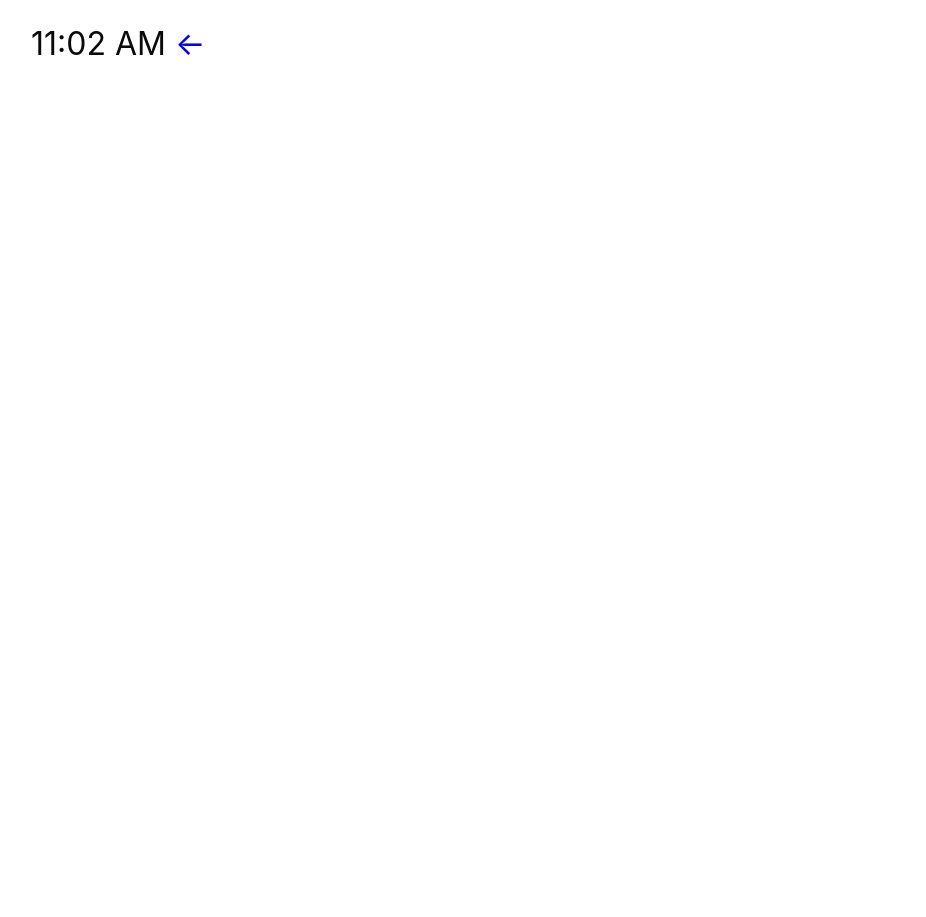
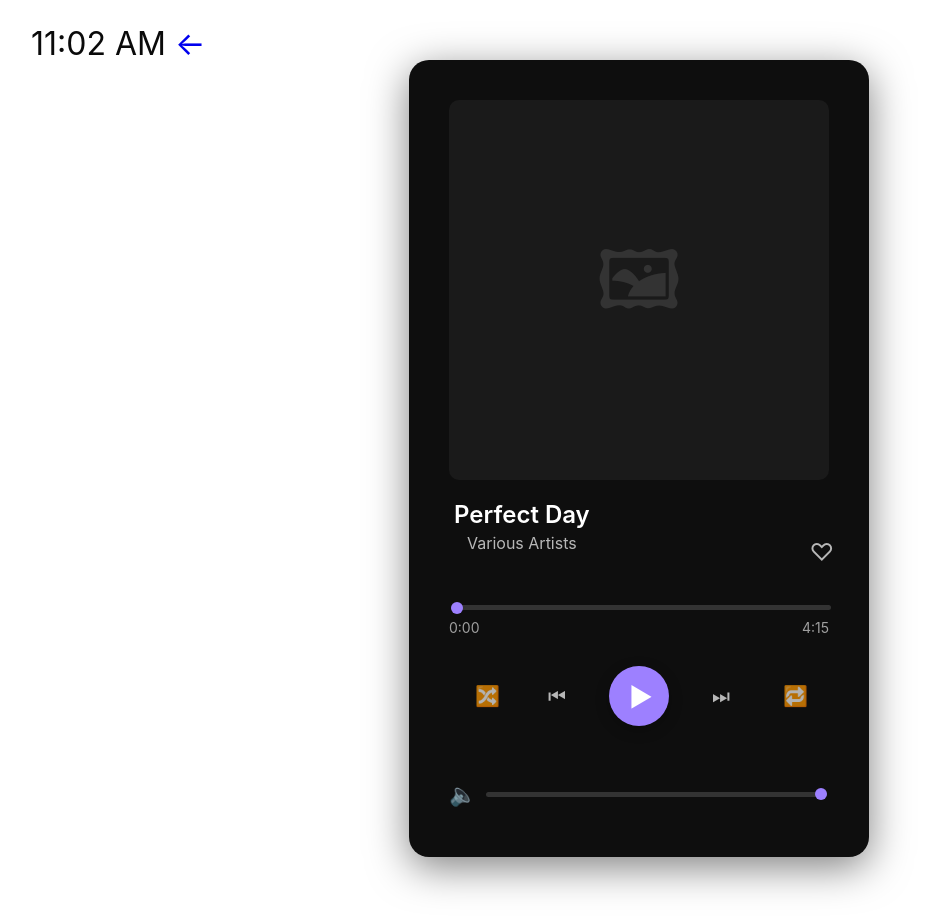
Before and after one commit to lauraamaliek/Semesterprojekt1, a website: page frontend/play.html in a window 1280 px wide. Shown: the whole page, without its empty margins (1-927 px from the left). Before the commit the page ends 840 px from the top, so only its background shows below. Drawn offline with Linux system fonts and the light colour scheme.

Commit message:
har lavet på play.html js og i noget css

```diff
--- a/frontend/play.html
+++ b/frontend/play.html
@@ -13,5 +13,58 @@
     <live-clock></live-clock>
     <a href="mood.html" style="text-decoration: none;">←</a>
   </div>
-</body>
-</html>
+
+<div class="player-container">
+
+  <div class="top-section">
+    <div class="album-cover" id="albumCover">
+      </div>
+
+    <div class="track-info">
+      <div class="title-artist-group">
+        <h2 id="trackTitle">Perfect Day</h2>
+        <p id="trackArtist">Various Artists</p>
+      </div>
+      <span class="like-btn" id="likeBtn">♡</span>
+    </div>
+  </div>
+
+
+  <div class="playback-timeline">
+    <input type="range" id="progressBar" value="0" min="0" max="100" class="progress-slider">
+    <div class="time-labels">
+      <span id="currentTime">0:00</span>
+      <span id="duration">4:15</span>
+    </div>
+  </div>
+
+
+<div class="controls-bottom">
+    <button class="control-btn" id="shuffleBtn">
+      <span class="symbol">🔀</span>
+    </button>
+    <button class="control-btn" id="prevBtn">
+      <span class="symbol">⏮</span>
+    </button>
+
+    <button id="playBtn" class="play-btn">
+      <span class="play-symbol">▶</span>
+    </button>
+
+    <button class="control-btn" id="nextBtn">
+      <span class="symbol">⏭</span>
+    </button>
+    <button class="control-btn" id="repeatBtn">
+      <span class="symbol">🔁</span>
+    </button>
+</div>
+
+
+  <div class="volume-control">
+    <span class="symbol volume-icon">🔈</span>
+    <input type="range" id="volumeSlider" value="100" min="0" max="100" class="volume-slider">
+  </div>
+
+</div>
+
+<audio id="audioPlayer"></audio>
--- a/frontend/play.js
+++ b/frontend/play.js
@@ -0,0 +1,147 @@
+// --- KONFIGURATION: SANGDATA ---
+// Bemærk: Du skal erstatte 'path/to/din/sang.mp3' med stien til din lydfil.
+const trackList = [
+    {
+        title: "Perfect Day",
+        artist: "Various Artists",
+        source: "https://www.learningcontainer.com/wp-content/uploads/2020/02/Sample-MP4-Video-File.mp4",
+        duration: "4:15"
+    }
+];
+
+let currentTrackIndex = 0; // Holder styr på, hvilken sang der spilles (starter ved index 0)
+const audioPlayer = document.getElementById('audioPlayer'); // Henter HTML <audio> elementet
+
+// --- HENTER UI ELEMENTER (DOM) ---
+const playBtn = document.getElementById('playBtn');
+const trackTitle = document.getElementById('trackTitle');
+const trackArtist = document.getElementById('trackArtist');
+const volumeSlider = document.getElementById('volumeSlider');
+const progressBar = document.getElementById('progressBar');
+const durationLabel = document.getElementById('duration');
+const currentTimeLabel = document.getElementById('currentTime');
+const albumCover = document.getElementById('albumCover');
+
+
+// --- FUNKTION: FORMATTERER TID TIL MM:SS ---
+// Gør f.eks. 154 sekunder til "02:34"
+function formatTime(seconds) {
+    const min = Math.floor(seconds / 60);
+    const sec = Math.floor(seconds % 60);
+    // Tilføjer et førende nul, hvis sekunder er < 10 (f.eks. 05)
+    return `${min}:${sec < 10 ? '0' : ''}${sec}`;
+}
+
+
+// --- FUNKTION: INDLÆSER SANGDATA ---
+function loadTrack(index) {
+    const track = trackList[index];
+
+    // 1. Viser sangens titel og artist
+    trackTitle.textContent = track.title;
+    trackArtist.textContent = track.artist;
+
+    // 2. Indlæser lydfilen
+    audioPlayer.src = track.source;
+
+    // 3. Nulstil UI for en ny sang
+    progressBar.value = 0;
+    currentTimeLabel.textContent = '0:00';
+    durationLabel.textContent = track.duration; // Vises indtil metadata er indlæst
+    document.documentElement.style.setProperty('--progress', '0%');
+}
+
+
+// --- FUNKTION: HÅNDTERER SLIDER FYLDFARVE (Progress Bar og Volumen) ---
+// Denne funktion opdaterer CSS-variablen, hvilket får farven til at "fylde"
+function updateSliderFill(slider, variableName) {
+    // Beregner sliderens procentvise værdi (fra 0 til 100)
+    const value = slider.value;
+    const max = slider.max;
+    const percent = (value / max) * 100;
+
+    // Opdaterer CSS-variablen (--volume eller --progress) i <html> elementet
+    document.documentElement.style.setProperty(variableName, `${percent}%`);
+}
+
+
+// ----------------------------------------------------------------------
+// --- LYTTERE / EVENTS ---
+// ----------------------------------------------------------------------
+
+// 1. HÅNDTERING AF PLAY/PAUSE
+function togglePlay() {
+    if (audioPlayer.paused) {
+        audioPlayer.play();
+        playBtn.querySelector('.play-symbol').textContent = '⏸'; // Skift til pause-ikon
+    } else {
+        audioPlayer.pause();
+        playBtn.querySelector('.play-symbol').textContent = '▶'; // Skift til play-ikon
+    }
+}
+playBtn.addEventListener('click', togglePlay);
+
+
+// 2. HÅNDTERING AF VOLUMEN (Input: Når brugeren trækker i knoppen)
+volumeSlider.addEventListener('input', (e) => {
+    // Opdaterer CSS-variabel for farvefyld
+    updateSliderFill(e.target, '--volume');
+
+    // Opdaterer den faktiske lydstyrke på audio-elementet (0-1)
+    audioPlayer.volume = e.target.value / 100;
+});
+
+
+// 3. HÅNDTERING AF LIKE KNAP (RØD FARVE)
+likeBtn.addEventListener('click', () => {
+    // Skifter klassen 'liked' til og fra. CSS sørger for den røde farve
+    likeBtn.classList.toggle('liked');
+});
+
+
+// 4. OPDATERING AF PROGRESS BAR I REALTID (TIDSLINJE)
+audioPlayer.addEventListener('timeupdate', () => {
+    // Dette event udløses mange gange i sekundet, mens sangen spiller
+
+    // Beregner den aktuelle tid som en procentdel af den samlede varighed
+    const progressPercent = (audioPlayer.currentTime / audioPlayer.duration) * 100;
+
+    // a) Opdaterer progress bar elementet (flytter knoppen)
+    progressBar.value = progressPercent;
+
+    // b) Opdaterer CSS-variabel for farvefyld
+    updateSliderFill(progressBar, '--progress');
+
+    // c) Opdaterer teksten for den aktuelle tid (f.eks. 1:30)
+    currentTimeLabel.textContent = formatTime(audioPlayer.currentTime);
+});
+
+
+// 5. NÅR LYDFILEN ER FÆRDIG INDLÆST (Metadata som varighed er kendt)
+audioPlayer.addEventListener('loadedmetadata', () => {
+    // Opdaterer den samlede varighed på UI'et med den rigtige værdi fra filen
+    durationLabel.textContent = formatTime(audioPlayer.duration);
+
+    // Sætter den maksimale værdi for progress bar til 100
+    progressBar.max = 100;
+});
+
+
+// 6. HÅNDTERING AF, NÅR BRUGEREN TRÆKKER I PROGRESS BAR'EN
+progressBar.addEventListener('input', (e) => {
+    // Beregner den nye tid baseret på hvor brugeren trak hen
+    const newTime = (e.target.value / 100) * audioPlayer.duration;
+
+    // Indstiller audio-elementet til den nye tid
+    audioPlayer.currentTime = newTime;
+
+    // Opdaterer farvefyldet med det samme (visuel feedback)
+    updateSliderFill(e.target, '--progress');
+});
+
+
+// --- INITIALISERING ---
+loadTrack(currentTrackIndex); // Indlæser den første sang ved start
+
+// Sikrer at volumen-slideren får farvefyld ved start
+updateSliderFill(volumeSlider, '--volume');
--- a/frontend/styles.css
+++ b/frontend/styles.css
@@ -140,3 +140,196 @@ button:hover {
     margin: 0 auto; /* centrer grid i midten */
 
 }
+
+/* Container - nu med begrænset bredde og centreret */
+.player-container {
+  /* Fjern grid-layoutet, da det nu er en enkelt kolonne */
+  width: 380px; /* Sætter en fast bredde, som matcher album-coveret */
+  margin: 40px auto; /* Centrerer containeren */
+  padding: 40px;
+  color: white;
+  background: #0e0e0e;
+  font-family: sans-serif;
+  border-radius: 20px; /* Giver containeren afrundede hjørner */
+  box-shadow: 0 10px 40px rgba(0,0,0,0.5); /* Lidt skygge for dybde */
+}
+
+/* Album Cover og Titel-sektion */
+.top-section {
+  display: flex;
+  flex-direction: column;
+  align-items: flex-start;
+  margin-bottom: 25px;
+}
+
+.album-cover {
+  width: 100%;
+  /* Gør coveret kvadratisk (1:1 højde/bredde) */
+  height: 380px;
+  background: #1a1a1a; /* Mørkere grå baggrund */
+  border-radius: 10px;
+  margin-bottom: 20px;
+  /* Tilføjer placeholder-ikonet */
+  display: flex;
+  justify-content: center;
+  align-items: center;
+  font-size: 80px;
+  color: #333;
+}
+.album-cover:after {
+    /* Dette kan erstattes med et rigtigt billede senere, men fungerer som en placeholder */
+    content: '🖼';
+}
+
+
+.track-info {
+  display: flex;
+  justify-content: space-between; /* Skubber info og like-knap ud til siden */
+  width: 100%;
+  align-items: flex-end; /* Justerer info med like-knap i bunden */
+  padding: 0 5px; /* Lidt padding for at matche mockup */
+}
+
+/* Gruppering af Titel og Artist */
+.title-artist-group {
+    display: flex; /* Gør det muligt at bruge flexbox */
+    flex-direction: column; /* Stabler h2 og p oven på hinanden */
+}
+
+.track-info h2 {
+  margin: 0;
+  font-size: 24px;
+  font-weight: 600;
+}
+.track-info p {
+  margin-top: 4px;
+  opacity: 0.7;
+  font-size: 16px;
+}
+.like-btn {
+    font-size: 24px;
+    cursor: pointer;
+    opacity: 0.7;
+    transition: color 0.2s, opacity 0.2s;
+    /* Sikrer like-knappen er justeret med teksten */
+    padding-bottom: 2px;
+}
+/* Ny tilstand for når knappen er "liked" */
+.like-btn.liked {
+    color: red;
+    opacity: 1;
+}
+.like-btn:hover {
+    opacity: 1;
+}
+
+/* Tidslinje / Progress Bar */
+.playback-timeline {
+  margin-top: 20px;
+  margin-bottom: 15px;
+}
+.time-labels {
+  display: flex;
+  justify-content: space-between;
+  font-size: 14px;
+  opacity: 0.6;
+  margin-top: 5px;
+}
+
+/* Fælles styling for alle sliders */
+input[type=range] {
+  appearance: none;
+  width: 100%;
+  height: 5px;
+  background: #333; /* Bagrgrundsfarve på "tom" del af slideren */
+  border-radius: 3px;
+  cursor: pointer;
+}
+
+/* Styling af sliderens "fyldte" del (progress-bar) */
+input[type=range]::-webkit-slider-thumb {
+  -webkit-appearance: none;
+  height: 12px;
+  width: 12px;
+  border-radius: 50%;
+  background: #9d80ff; /* En lilla farve som i din mockup */
+}
+/* Progress Bar farve i Firefox */
+.progress-slider {
+    /* Firefox custom styling for progress bar farve */
+    background: linear-gradient(to right, #9d80ff 0%, #9d80ff var(--progress, 0%), #333 var(--progress, 0%), #333 100%);
+}
+
+
+/* Afspilningsknapper */
+.controls-bottom {
+  display: flex;
+  justify-content: space-around;
+  align-items: center;
+  margin-bottom: 30px;
+  padding: 10px 0;
+}
+.control-btn {
+  background: none;
+  border: none;
+  color: white;
+  cursor: pointer;
+  padding: 10px;
+  font-size: 20px;
+  opacity: 0.7;
+  transition: opacity 0.2s;
+}
+.control-btn:hover {
+  opacity: 1;
+}
+.symbol {
+    /* For at sikre at symbolerne er ens størrelse */
+    display: inline-block;
+    width: 20px;
+    text-align: center;
+}
+
+/* Den store play-knap - RETTET for perfekt centrering */
+.play-btn {
+  width: 60px;
+  height: 60px;
+  border-radius: 50%;
+  border: none;
+  background: #9d80ff;
+  color: white;
+  cursor: pointer;
+  box-shadow: 0 4px 14px rgba(0,0,0,0.25);
+
+  /* BRUG DENNE METODE */
+  display: grid;
+  place-items: center; /* Centrerer indholdet både vandret og lodret */
+}
+
+/* Ny styling for symbolet inde i knappen */
+.play-symbol {
+    font-size: 26px;
+    /* Flytter symbolet en lille smule til højre for optisk centrering */
+    transform: translateX(2px);
+}
+
+/* Volumenkontrol */
+.volume-control {
+  display: flex;
+  align-items: center;
+  gap: 15px;
+  padding: 10px 0;
+}
+.volume-icon {
+    font-size: 22px;
+    opacity: 0.7;
+}
+
+.volume-slider {
+    /* Volumen-slider er typisk tyndere */
+    height: 3px;
+    flex-grow: 1; /* Fylder den resterende plads */
+    background: linear-gradient(to right, white 0%, white var(--volume, 100%), #333 var(--volume, 100%), #333 100%);
+}
+.volume-slider::-webkit-slider-thumb {
+    background: white; /* Hvid knop til volumen */
+}
```
